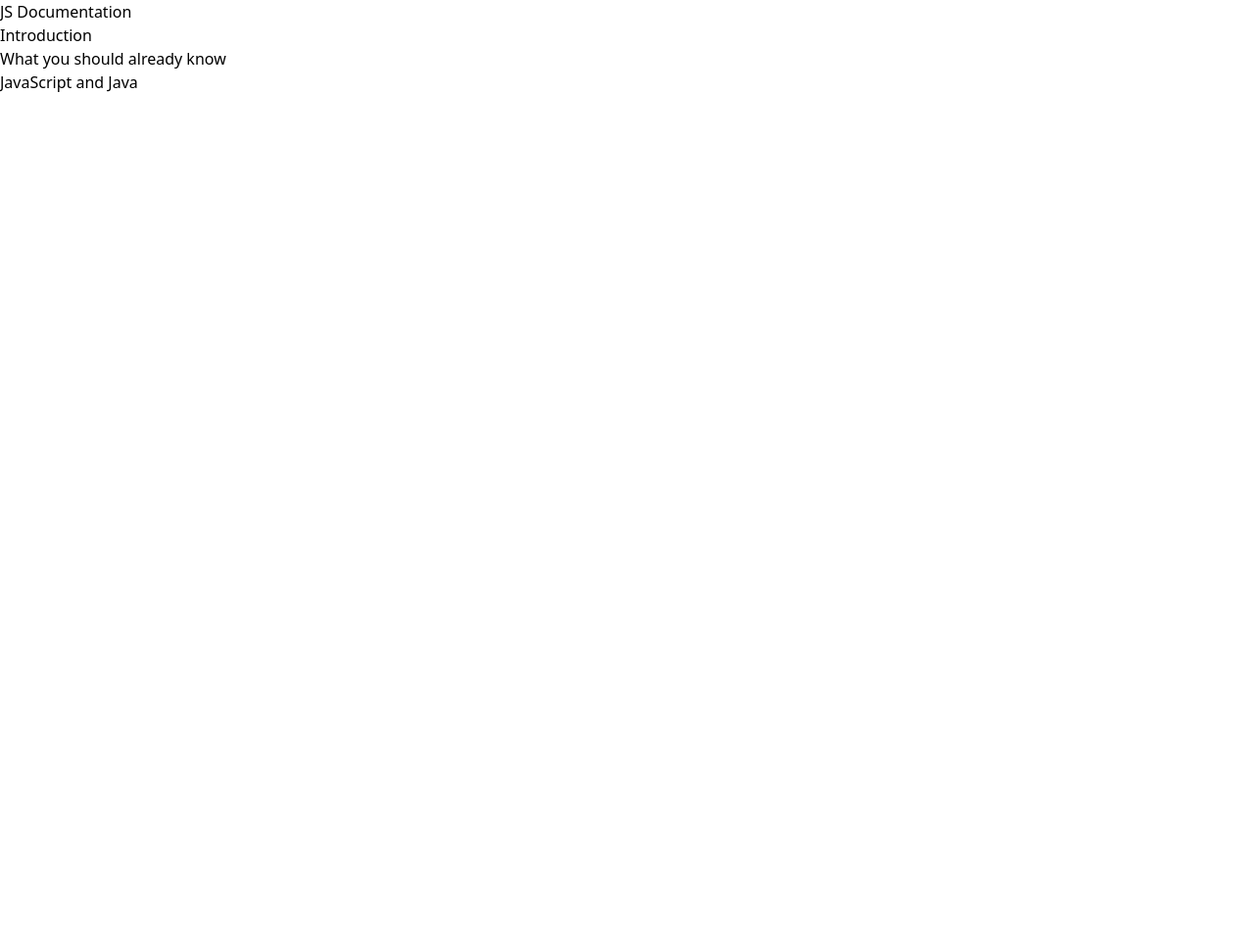
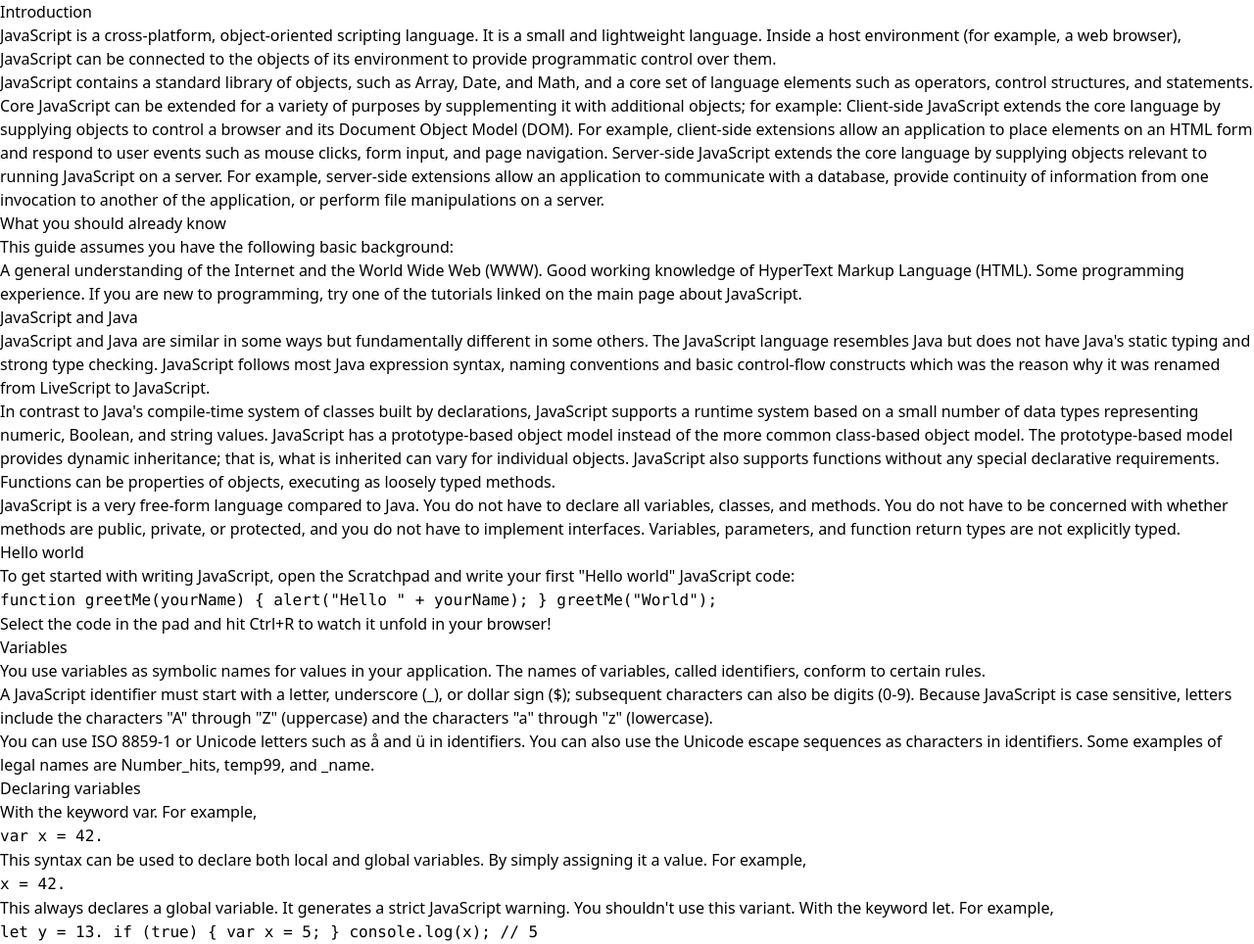
Before and after one commit to NasirKhalidQ/microverse-trial3, a plain HTML site: page src/index.html in a window 1280 px wide. Shown: the whole page at 98% size. Before the commit the page ends 800 px from the top, so only its background shows below. Drawn offline with Linux system fonts and the light colour scheme.

Commit message:
Completed user story 5 and 6

```diff
--- a/src/index.html
+++ b/src/index.html
@@ -10,17 +10,121 @@
   <body>
     <script src="https://cdn.freecodecamp.org/testable-projects-fcc/v1/bundle.js"></script>
     <main id="main-doc">
-      <section id="js_documentation" class="main-section">
-
-        <header>JS Documentation</header></section>
       <section id="introduction" class="main-section">
         <header>Introduction</header>
+        <p>
+          JavaScript is a cross-platform, object-oriented scripting language. It
+          is a small and lightweight language. Inside a host environment (for
+          example, a web browser), JavaScript can be connected to the objects of
+          its environment to provide programmatic control over them.
+        </p>
+        <p>
+          JavaScript contains a standard library of objects, such as Array,
+          Date, and Math, and a core set of language elements such as operators,
+          control structures, and statements. Core JavaScript can be extended
+          for a variety of purposes by supplementing it with additional objects;
+          for example: Client-side JavaScript extends the core language by
+          supplying objects to control a browser and its Document Object Model
+          (DOM). For example, client-side extensions allow an application to
+          place elements on an HTML form and respond to user events such as
+          mouse clicks, form input, and page navigation. Server-side JavaScript
+          extends the core language by supplying objects relevant to running
+          JavaScript on a server. For example, server-side extensions allow an
+          application to communicate with a database, provide continuity of
+          information from one invocation to another of the application, or
+          perform file manipulations on a server.
+        </p>
       </section>
       <section id="what_you_should_already_know" class="main-section">
         <header>What you should already know</header>
+        <p>This guide assumes you have the following basic background:</p>
+        <p>
+          A general understanding of the Internet and the World Wide Web (WWW).
+          Good working knowledge of HyperText Markup Language (HTML). Some
+          programming experience. If you are new to programming, try one of the
+          tutorials linked on the main page about JavaScript.
+        </p>
       </section>
       <section id="javaScript_and_java" class="main-section">
         <header>JavaScript and Java</header>
+        <p>
+          JavaScript and Java are similar in some ways but fundamentally
+          different in some others. The JavaScript language resembles Java but
+          does not have Java's static typing and strong type checking.
+          JavaScript follows most Java expression syntax, naming conventions and
+          basic control-flow constructs which was the reason why it was renamed
+          from LiveScript to JavaScript.
+        </p>
+        <p>
+          In contrast to Java's compile-time system of classes built by
+          declarations, JavaScript supports a runtime system based on a small
+          number of data types representing numeric, Boolean, and string values.
+          JavaScript has a prototype-based object model instead of the more
+          common class-based object model. The prototype-based model provides
+          dynamic inheritance; that is, what is inherited can vary for
+          individual objects. JavaScript also supports functions without any
+          special declarative requirements. Functions can be properties of
+          objects, executing as loosely typed methods.
+        </p>
+        <p>
+          JavaScript is a very free-form language compared to Java. You do not
+          have to declare all variables, classes, and methods. You do not have
+          to be concerned with whether methods are public, private, or
+          protected, and you do not have to implement interfaces. Variables,
+          parameters, and function return types are not explicitly typed.
+        </p>
+      </section>
+      <section id="hello_world" class="main-section">
+        <header>Hello world</header>
+        <p>
+          To get started with writing JavaScript, open the Scratchpad and write
+          your first "Hello world" JavaScript code:
+        </p>
+        <code
+          >function greetMe(yourName) { alert("Hello " + yourName); }
+          greetMe("World");</code
+        >
+        <p>
+          Select the code in the pad and hit Ctrl+R to watch it unfold in your
+          browser!
+        </p>
+      </section>
+      <section id="variables" class="main-section">
+        <header>Variables</header>
+        <p>
+          You use variables as symbolic names for values in your application.
+          The names of variables, called identifiers, conform to certain rules.
+        </p>
+        <p>
+          A JavaScript identifier must start with a letter, underscore (_), or
+          dollar sign ($); subsequent characters can also be digits (0-9).
+          Because JavaScript is case sensitive, letters include the characters
+          "A" through "Z" (uppercase) and the characters "a" through "z"
+          (lowercase).
+        </p>
+        <p>
+          You can use ISO 8859-1 or Unicode letters such as å and ü in
+          identifiers. You can also use the Unicode escape sequences as
+          characters in identifiers. Some examples of legal names are
+          Number_hits, temp99, and _name.
+        </p>
+      </section>
+      <section id="declaring_variables" class="main-section">
+        <header>Declaring variables</header>
+        <p>With the keyword var. For example,</p>
+        <code> var x = 42. </code>
+        <p>
+          This syntax can be used to declare both local and global variables. By
+          simply assigning it a value. For example,
+        </p>
+        <code>x = 42. </code>
+        <p>
+          This always declares a global variable. It generates a strict
+          JavaScript warning. You shouldn't use this variant. With the keyword
+          let. For example,
+        </p>
+        <code>let y = 13. </code>
+        <code>if (true) { var x = 5; } console.log(x); // 5 </code>
       </section>
     </main>
 
```
Also changed, not shown: dist/output.css.
